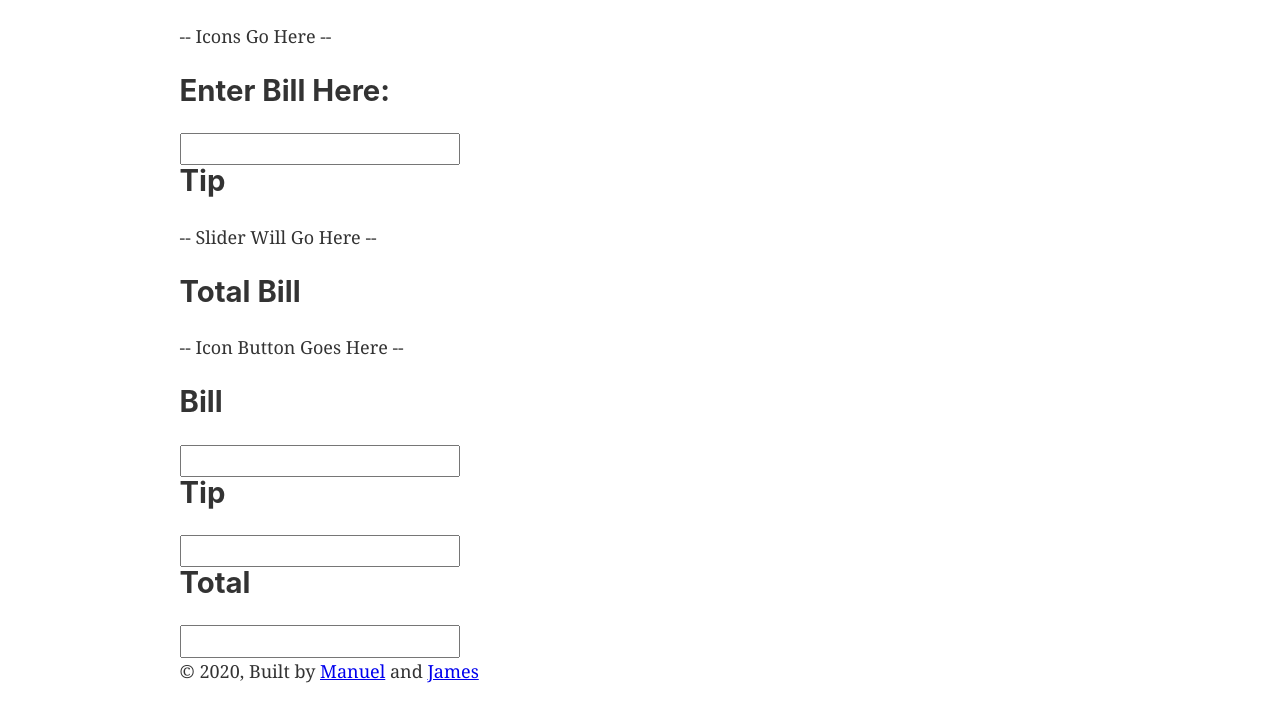
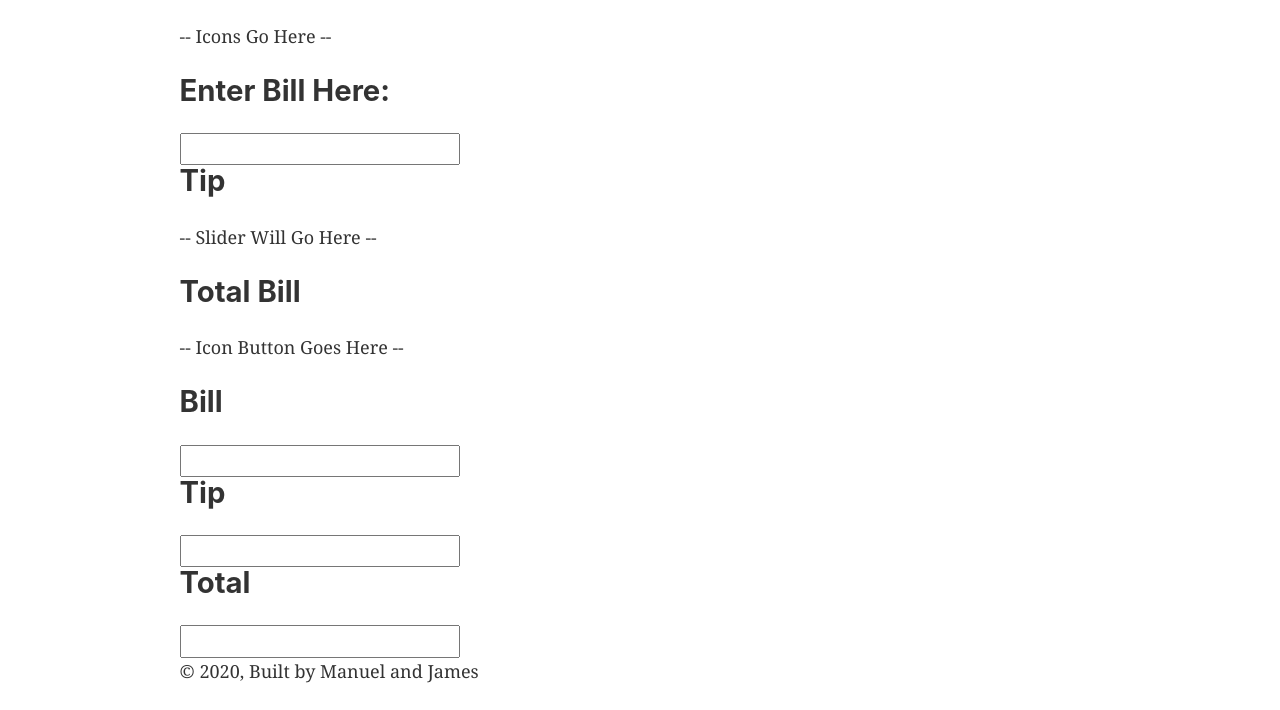
Before and after one commit to manuelwebdev/react-tip, a Gatsby site: page / in a window 1280 px wide. Shown: the part 100-810 px from the top of the page. Built offline with nearby package versions, Linux system fonts and the light colour scheme; Gatsby itself is replaced by a stand-in of ours.

Commit message:
Fix the errors and remove the Links from the pages that are no longer using links

```diff
--- a/src/components/layout.js
+++ b/src/components/layout.js
@@ -37,7 +37,7 @@ const Layout = ({ children }) => {
         <footer>
           © {new Date().getFullYear()}, Built by
           {` `}
-          <a href="#">Manuel</a> and <a href="#">James</a>
+          Manuel and James
         </footer>
       </div>
     </>
--- a/src/pages/index.js
+++ b/src/pages/index.js
@@ -1,8 +1,7 @@
 import React from "react"
-import { Link } from "gatsby"
 
 import Layout from "../components/layout"
-import Image from "../components/image"
+// import Image from "../components/image"
 import SEO from "../components/seo"
 
 const IndexPage = () => (
--- a/src/pages/page-2.js
+++ b/src/pages/page-2.js
@@ -1,5 +1,4 @@
 import React from "react"
-import { Link } from "gatsby"
 
 import Layout from "../components/layout"
 import SEO from "../components/seo"
```
